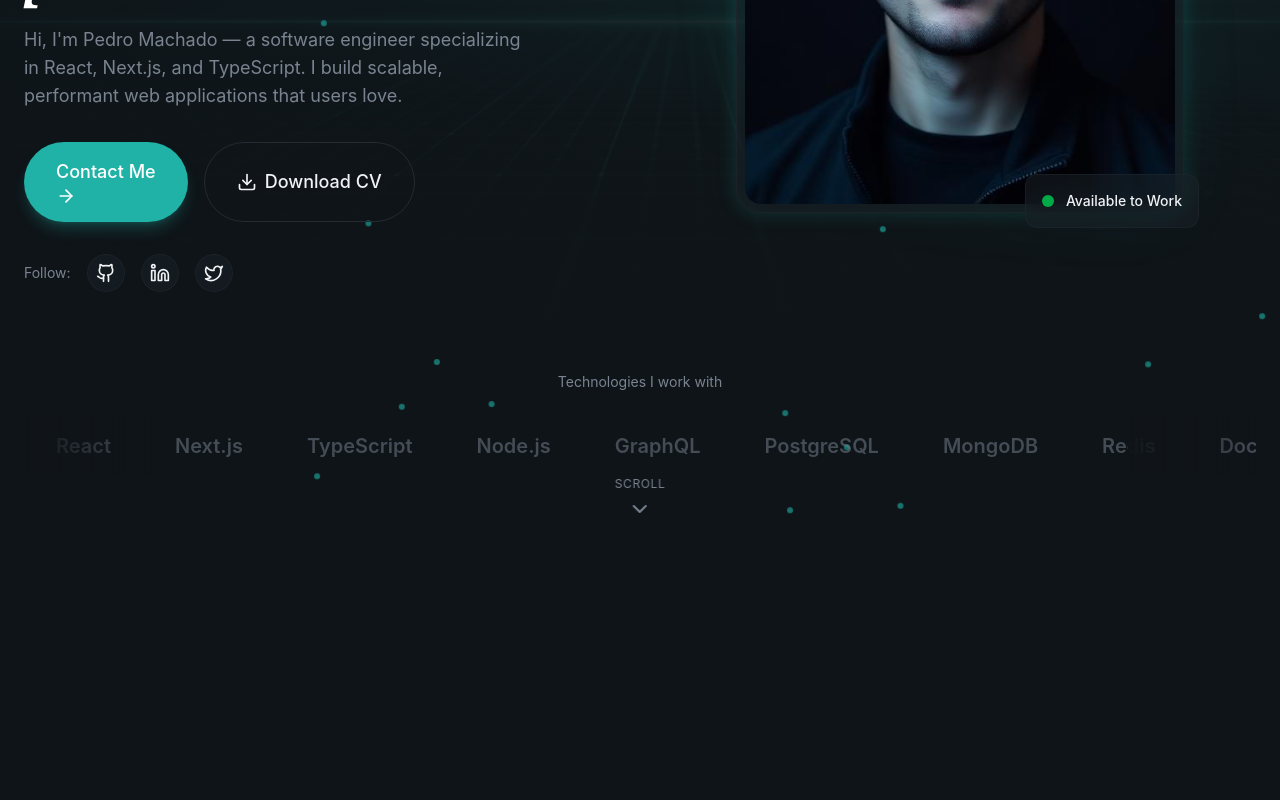
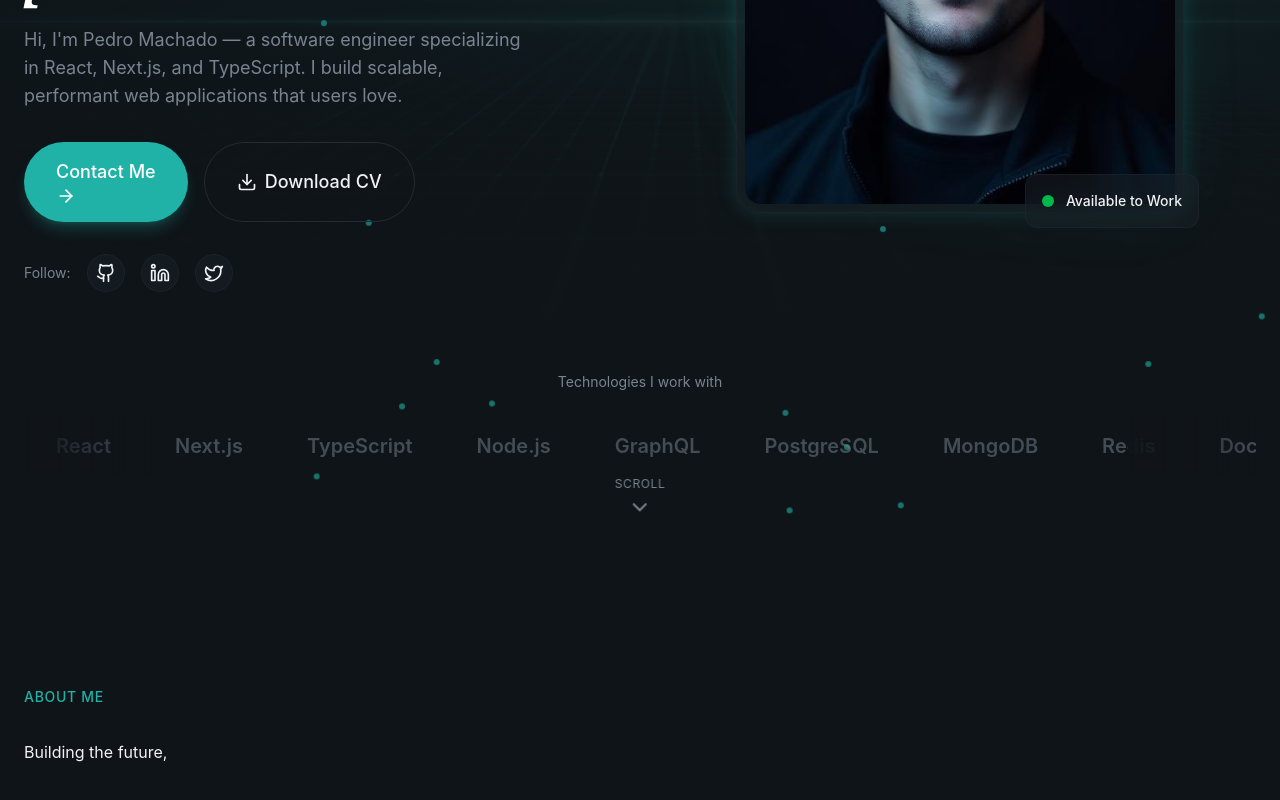
Before and after one commit to Ridzzz0Alam/dev_personal_project, a React (Vite) app: page / in a window 1280 px wide. Shown: the part 550-1350 px from the top of the page. Before the commit the page ends 1106 px from the top, so only its background shows below. Built offline with nearby package versions, Linux system fonts and the light colour scheme.

Commit message:
started about section

```diff
--- a/src/sections/About.jsx
+++ b/src/sections/About.jsx
@@ -1,3 +1,23 @@
 export const About = () =>{
-    return <section></section>
+    return(
+        <section id="about" className="py-32 relative overflow-hidden">
+            <div className="container mx-auto px-6 relative z-10">
+                <div className="grid lg:grid-cols-2 gap-16 items-center">
+                {/* Left Column */}
+                <div className="space-y-8">
+                    <div className="animate-fade-in">
+                        <span className="text-secondary-foreground text-sm font-medium tracking-wider uppercase">
+                            About Me
+                        </span>
+                    </div>
+
+                    <h2>
+                        Building the future,
+                    </h2>
+                </div>
+                </div>
+            </div>
+        </section>
+
+    )
 }
```
